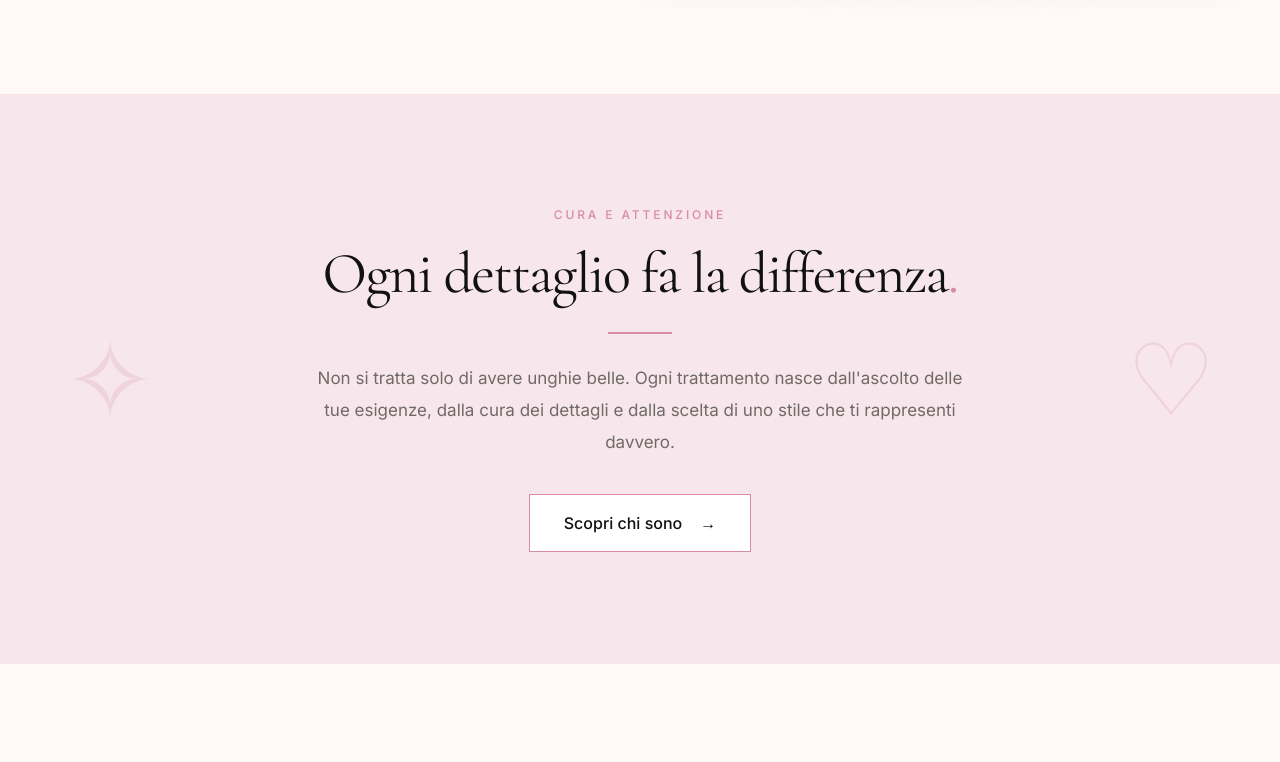
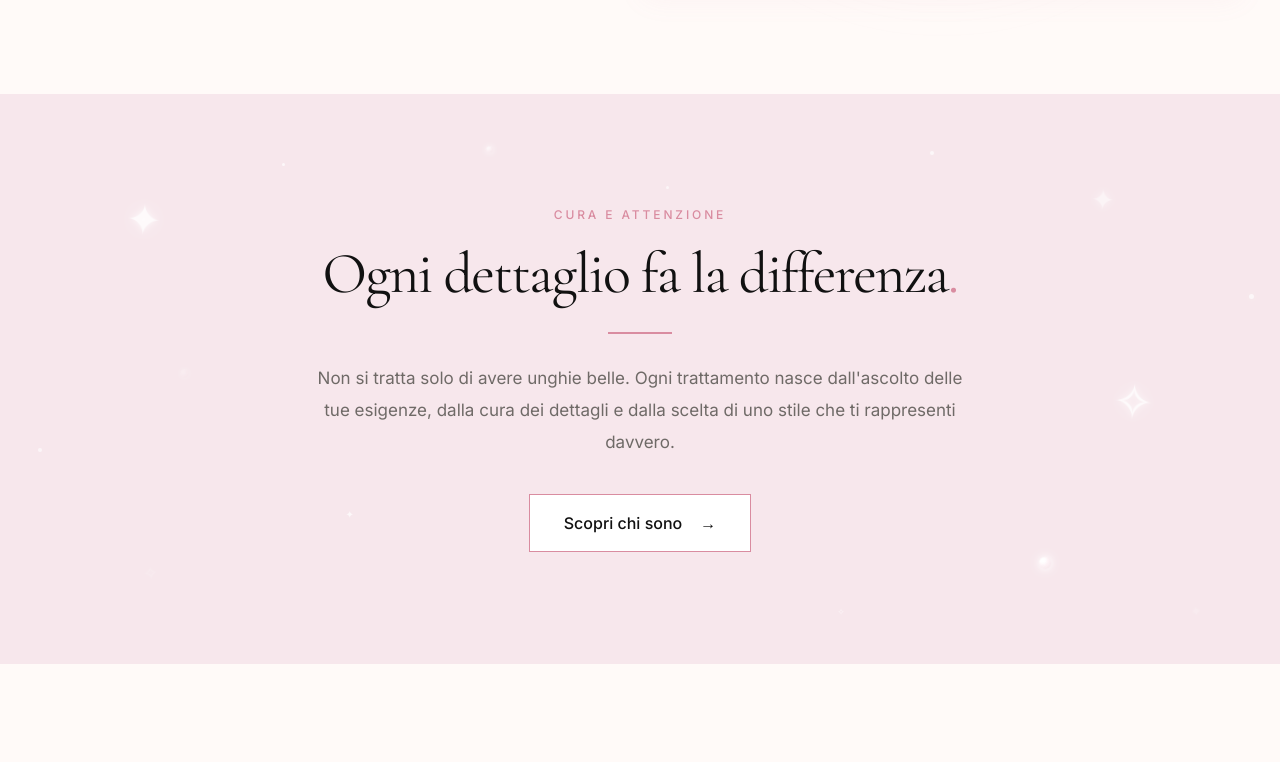
Before and after one commit to nextlevelmedia-dev/martinails-lab, a Next.js app: page / in a window 1280 px wide. Shown: the part 758-1520 px from the top of the page. Built offline with nearby package versions, Linux system fonts and the light colour scheme.

Commit message:
Add sparkle effects

```diff
--- a/app/components/AboutSection.tsx
+++ b/app/components/AboutSection.tsx
@@ -33,9 +33,44 @@ export function AboutSection() {
   return (
     <section
       id="chi-sono"
-      className="overflow-hidden bg-[var(--pink-soft)] py-20 sm:py-24 lg:py-28"
+      className="relative overflow-hidden bg-[var(--pink-soft)] py-20 sm:py-24 lg:py-28"
     >
-      <div className="container-site">
+      <div
+        aria-hidden="true"
+        className="pointer-events-none absolute inset-0 select-none"
+      >
+        <span className="sparkle sparkle-delay-1 absolute left-[5%] top-[12%] text-[18px] sm:left-[8%] sm:text-[26px]">
+          ✦
+        </span>
+
+        <span className="absolute left-[20%] top-[8%] h-[3px] w-[3px] rounded-full bg-white opacity-70 shadow-[0_0_8px_rgba(255,255,255,0.95)]" />
+
+        <span className="pearl pearl-delay-2 absolute left-[7%] top-[52%] h-[7px] w-[7px] sm:h-[10px] sm:w-[10px]" />
+
+        <span className="sparkle sparkle-slow absolute bottom-[14%] left-[12%] text-[22px] sm:text-[32px]">
+          ✧
+        </span>
+
+        <span className="absolute bottom-[28%] left-[28%] text-[9px] text-white opacity-65 drop-shadow-[0_0_6px_rgba(255,255,255,0.9)]">
+          ✦
+        </span>
+
+        <span className="pearl pearl-delay-1 absolute right-[10%] top-[15%] h-[6px] w-[6px] sm:h-[9px] sm:w-[9px]" />
+
+        <span className="sparkle sparkle-delay-2 absolute right-[5%] top-[38%] text-[24px] sm:right-[8%] sm:text-[34px]">
+          ✧
+        </span>
+
+        <span className="absolute right-[22%] top-[9%] h-[4px] w-[4px] rounded-full bg-white opacity-65 shadow-[0_0_10px_rgba(255,255,255,0.9)]" />
+
+        <span className="sparkle sparkle-delay-3 absolute bottom-[10%] right-[8%] text-[14px] sm:text-[20px]">
+          ✦
+        </span>
+
+        <span className="pearl pearl-delay-3 absolute bottom-[20%] right-[25%] h-[7px] w-[7px] sm:h-[10px] sm:w-[10px]" />
+      </div>
+
+      <div className="container-site relative z-10">
         <div className="grid items-center gap-12 lg:grid-cols-[1.08fr_0.92fr] lg:gap-20">
           <div className="relative order-2 flex justify-center lg:order-1 lg:justify-start">
             <div className="relative w-full max-w-[420px] bg-white p-4 shadow-[0_20px_60px_rgba(17,17,17,0.07)] sm:p-6 lg:max-w-[560px] lg:p-8 lg:shadow-[0_24px_70px_rgba(17,17,17,0.08)]">
@@ -78,7 +113,11 @@ export function AboutSection() {
             <div className="mt-7 h-[2px] w-16 bg-[var(--pink)]" />
 
             <p className="mt-7 max-w-[540px] text-[15px] leading-[1.85] text-[var(--gray-dark)] sm:text-[16px]">
-              Sono Martina e la nail art è il mio modo di unire precisione, creatività e attenzione per i dettagli. Ogni trattamento nasce dall’ascolto, dalla cura e dalla voglia di creare qualcosa di unico, capace di rappresentare davvero la persona che ho davanti e valorizzarne lo stile con eleganza e personalità.
+              Sono Martina e la nail art è il mio modo di unire precisione,
+              creatività e attenzione per i dettagli. Ogni trattamento nasce
+              dall’ascolto, dalla cura e dalla voglia di creare qualcosa di
+              unico, capace di rappresentare davvero la persona che ho davanti e
+              valorizzarne lo stile con eleganza e personalità.
             </p>
 
             <blockquote className="mt-8 max-w-[520px] border-l border-[var(--pink)] pl-6 text-[24px] font-normal leading-[1.22] tracking-[-0.025em] text-[var(--foreground)] sm:text-[28px]">
--- a/app/components/IntroSection.tsx
+++ b/app/components/IntroSection.tsx
@@ -4,51 +4,96 @@ export function IntroSection() {
       id="intro"
       className="relative overflow-hidden bg-[var(--pink-soft)] py-20 sm:py-24 lg:py-28"
     >
-      {/* Decorazione sinistra */}
+      {/* Brillantini, perle e punti luce */}
       <div
         aria-hidden="true"
-        className="pointer-events-none absolute left-[5%] top-1/2 hidden -translate-y-1/2 lg:block"
+        className="pointer-events-none absolute inset-0 select-none"
       >
-        <span className="font-[var(--font-heading)] text-[110px] font-light leading-none text-[var(--pink)] opacity-20">
+        {/* Stella grande sinistra */}
+        <span className="sparkle sparkle-slow absolute left-[6%] top-[17%] text-[28px] sm:left-[9%] sm:text-[38px] lg:left-[10%]">
+          ✦
+        </span>
+
+        {/* Micro punto alto sinistra */}
+        <span className="absolute left-[22%] top-[12%] h-[3px] w-[3px] rounded-full bg-white opacity-70 shadow-[0_0_8px_rgba(255,255,255,0.95)]" />
+
+        {/* Perla sinistra */}
+        <span className="pearl pearl-delay-1 absolute left-[14%] top-[48%] h-[8px] w-[8px] sm:h-[11px] sm:w-[11px]" />
+
+        {/* Stella piccola centro-sinistra */}
+        <span className="sparkle sparkle-delay-2 absolute left-[25%] top-[30%] text-[12px] sm:text-[16px]">
           ✧
         </span>
-      </div>
 
-      {/* Decorazione destra */}
-      <div
-        aria-hidden="true"
-        className="pointer-events-none absolute right-[5%] top-1/2 hidden -translate-y-1/2 lg:block"
-      >
-        <span className="font-[var(--font-heading)] text-[100px] font-light leading-none text-[var(--pink)] opacity-20">
-          ♡
+        {/* Punto luce bordo sinistro */}
+        <span className="absolute left-[3%] top-[62%] h-[4px] w-[4px] rounded-full bg-white opacity-60 shadow-[0_0_10px_rgba(255,255,255,0.9)]" />
+
+        {/* Diamante basso sinistra */}
+        <span className="sparkle sparkle-delay-3 absolute bottom-[13%] left-[7%] text-[17px] sm:left-[11%] sm:text-[23px]">
+          ✧
+        </span>
+
+        {/* Micro stella bassa sinistra */}
+        <span className="absolute bottom-[25%] left-[27%] text-[10px] text-white opacity-70 drop-shadow-[0_0_6px_rgba(255,255,255,0.9)]">
+          ✦
+        </span>
+
+        {/* Perla alta centrale */}
+        <span className="pearl pearl-delay-2 absolute left-[38%] top-[9%] h-[5px] w-[5px] sm:h-[7px] sm:w-[7px]" />
+
+        {/* Micro punto centrale alto */}
+        <span className="absolute left-[52%] top-[16%] h-[3px] w-[3px] rounded-full bg-white opacity-60 shadow-[0_0_8px_rgba(255,255,255,0.9)]" />
+
+        {/* Stella alta destra */}
+        <span className="sparkle sparkle-delay-1 absolute right-[9%] top-[15%] text-[18px] sm:right-[13%] sm:text-[26px]">
+          ✦
+        </span>
+
+        {/* Micro punto alto destra */}
+        <span className="absolute right-[27%] top-[10%] h-[4px] w-[4px] rounded-full bg-white opacity-65 shadow-[0_0_10px_rgba(255,255,255,0.9)]" />
+
+        {/* Diamante grande destra */}
+        <span className="sparkle sparkle-slow absolute right-[4%] top-[48%] text-[30px] sm:right-[8%] sm:text-[44px] lg:right-[10%]">
+          ✧
+        </span>
+
+        {/* Punto luce destra */}
+        <span className="absolute right-[2%] top-[35%] h-[5px] w-[5px] rounded-full bg-white opacity-65 shadow-[0_0_12px_rgba(255,255,255,0.95)]" />
+
+        {/* Perla bassa destra */}
+        <span className="pearl pearl-delay-3 absolute bottom-[17%] right-[18%] h-[7px] w-[7px] sm:h-[10px] sm:w-[10px]" />
+
+        {/* Stella bassa destra */}
+        <span className="sparkle sparkle-delay-3 absolute bottom-[7%] right-[6%] text-[12px] sm:text-[17px]">
+          ✦
+        </span>
+
+        {/* Micro diamante basso centrale */}
+        <span className="absolute bottom-[8%] right-[34%] text-[9px] text-white opacity-60 drop-shadow-[0_0_6px_rgba(255,255,255,0.9)]">
+          ✧
         </span>
       </div>
 
       {/* Contenuto */}
       <div className="container-site relative z-10">
         <div className="mx-auto max-w-[760px] text-center">
-          {/* Eyebrow */}
           <p className="mb-5 text-[12px] font-medium uppercase tracking-[0.24em] text-[var(--pink)]">
             Cura e attenzione
           </p>
 
-          {/* Titolo */}
           <h2 className="text-[40px] font-normal leading-[1.02] tracking-[-0.03em] text-[var(--foreground)] sm:text-[50px] lg:text-[58px]">
             Ogni dettaglio fa la differenza
             <span className="text-[var(--pink)]">.</span>
           </h2>
 
-          {/* Linea decorativa */}
           <div className="mx-auto mt-7 h-[2px] w-16 bg-[var(--pink)]" />
 
-          {/* Testo */}
           <p className="mx-auto mt-7 max-w-[660px] text-[15px] leading-[1.9] text-[var(--gray-dark)] sm:text-[16px] lg:text-[17px]">
             Non si tratta solo di avere unghie belle. Ogni trattamento nasce
             dall&apos;ascolto delle tue esigenze, dalla cura dei dettagli e
             dalla scelta di uno stile che ti rappresenti davvero.
           </p>
 
-          {/* CTA */}
           <div className="mt-9 flex justify-center">
             <a href="#chi-sono" className="btn-secondary">
               Scopri chi sono
--- a/app/globals.css
+++ b/app/globals.css
@@ -138,3 +138,115 @@ img {
     width: 100%;
   }
 }
+
+/* ========================================
+   PEARL SPARKLES
+======================================== */
+
+.sparkle {
+  color: rgba(255, 255, 255, 0.95);
+  opacity: 0.25;
+  filter:
+    drop-shadow(0 0 3px rgba(255, 255, 255, 0.9))
+    drop-shadow(0 0 10px rgba(255, 255, 255, 0.55));
+
+  animation: sparkleShine 3.2s ease-in-out infinite;
+  will-change: opacity, transform;
+}
+
+.sparkle-slow {
+  animation-duration: 4.6s;
+}
+
+.sparkle-delay-1 {
+  animation-delay: -0.8s;
+}
+
+.sparkle-delay-2 {
+  animation-delay: -1.7s;
+}
+
+.sparkle-delay-3 {
+  animation-delay: -2.5s;
+}
+
+
+.pearl {
+  display: block;
+  border-radius: 999px;
+
+  background:
+    radial-gradient(
+      circle at 32% 28%,
+      rgba(255, 255, 255, 1) 0%,
+      rgba(255, 255, 255, 0.95) 20%,
+      rgba(255, 245, 248, 0.75) 45%,
+      rgba(255, 255, 255, 0.15) 72%,
+      transparent 100%
+    );
+
+  box-shadow:
+    0 0 5px rgba(255, 255, 255, 0.95),
+    0 0 14px rgba(255, 255, 255, 0.65),
+    0 0 28px rgba(255, 255, 255, 0.3);
+
+  animation: pearlGlow 4s ease-in-out infinite;
+  will-change: opacity, transform;
+}
+
+.pearl-delay-1 {
+  animation-delay: -1s;
+}
+
+.pearl-delay-2 {
+  animation-delay: -2.1s;
+}
+
+.pearl-delay-3 {
+  animation-delay: -3s;
+}
+
+
+@keyframes sparkleShine {
+  0%,
+  100% {
+    opacity: 0.18;
+    transform: scale(0.75) rotate(-8deg);
+  }
+
+  45% {
+    opacity: 0.55;
+  }
+
+  55% {
+    opacity: 1;
+    transform: scale(1.12) rotate(5deg);
+  }
+
+  70% {
+    opacity: 0.4;
+  }
+}
+
+
+@keyframes pearlGlow {
+  0%,
+  100% {
+    opacity: 0.25;
+    transform: scale(0.8);
+  }
+
+  50% {
+    opacity: 1;
+    transform: scale(1.25);
+  }
+}
+
+
+@media (prefers-reduced-motion: reduce) {
+  .sparkle,
+  .pearl {
+    animation: none;
+    opacity: 0.55;
+  }
+}
```
